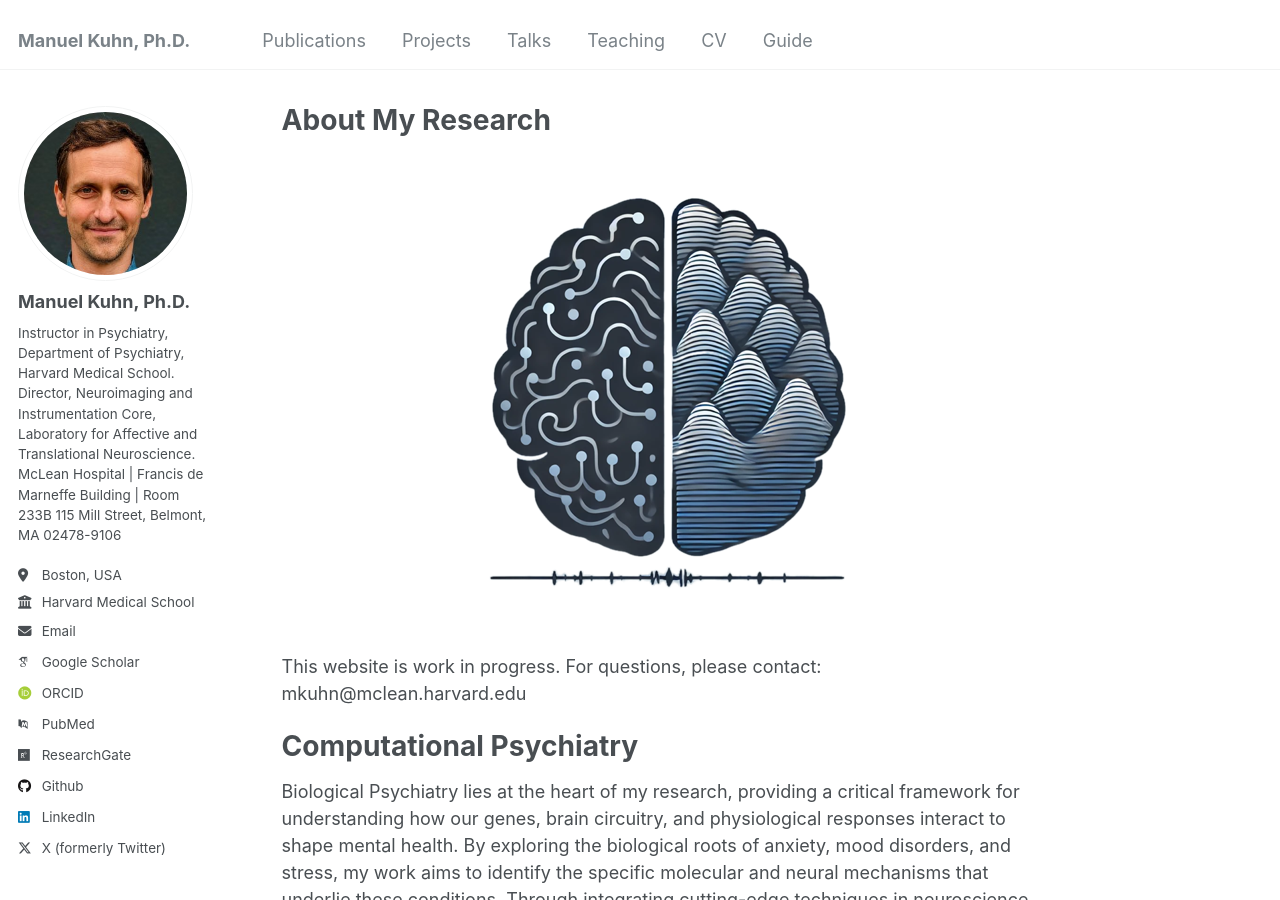
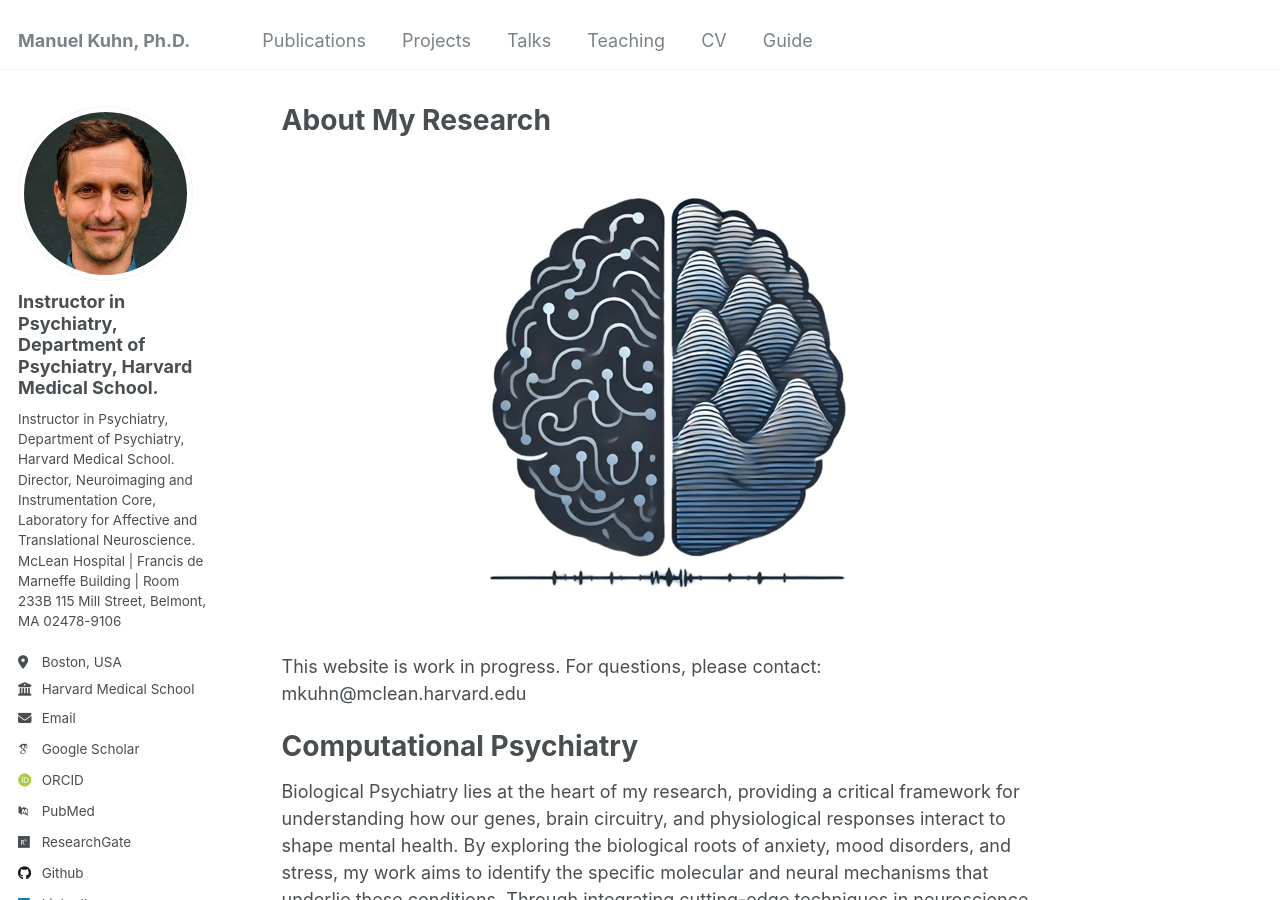
Before and after one commit to kuhnmanu/kuhnmanu.github.io, a Jekyll site: the page built from _pages/about.md, in a window 1280 px wide and 900 px high. Built offline with Jekyll 4.4.1, drawn with Linux system fonts in a browser that asks for light colours; some web fonts are replaced.

Commit message:
Update _config.yml

```diff
--- a/_config.yml
+++ b/_config.yml
@@ -22,7 +22,7 @@ repository               : "kuhnmanu/kuhnmanu.github.io"
 author:
   # Biographic information
   avatar           : "profile.jpg"
-  name             : "Manuel Kuhn, Ph.D."
+  name             : "Instructor in Psychiatry, Department of Psychiatry, Harvard Medical School."
   bio              : "Instructor in Psychiatry, Department of Psychiatry, Harvard Medical School.
 
                       Director, Neuroimaging and Instrumentation Core, Laboratory for Affective and Translational Neuroscience.
```
